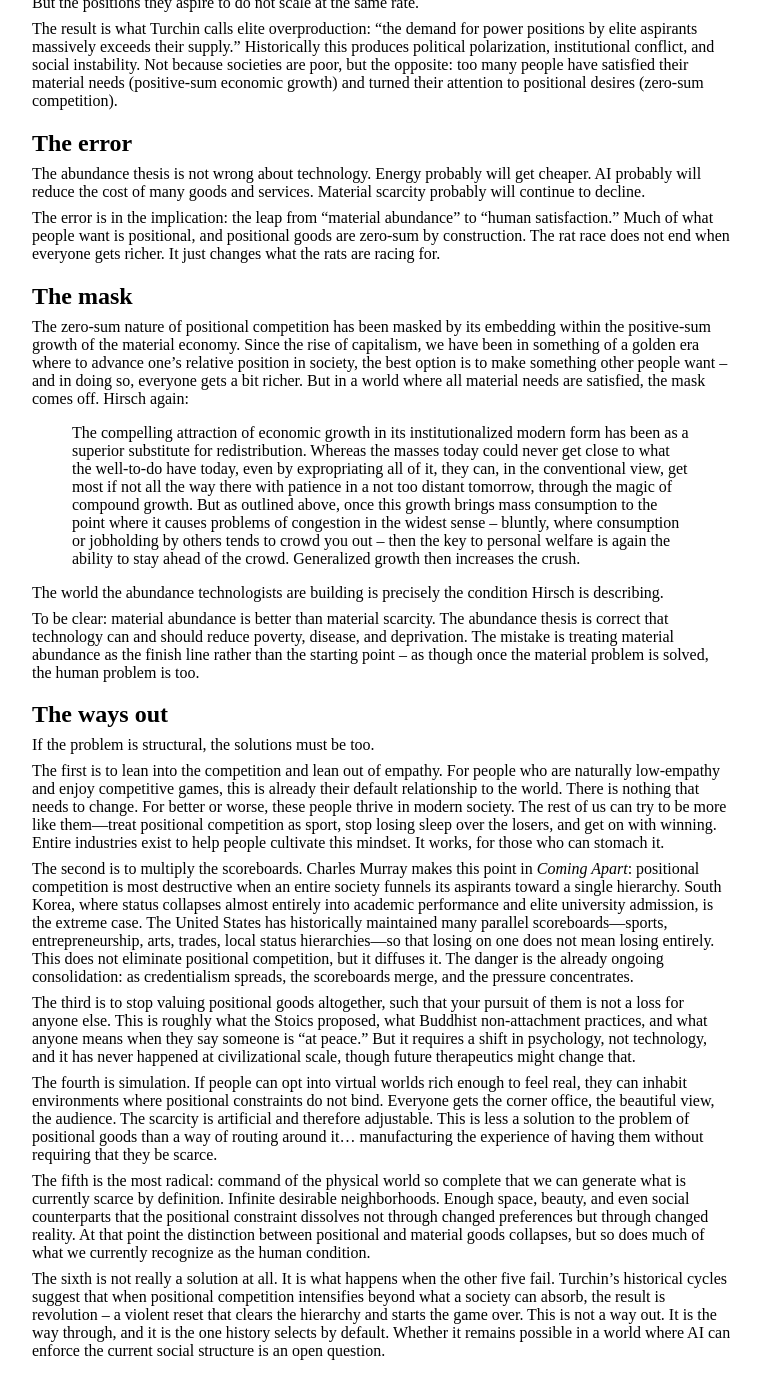
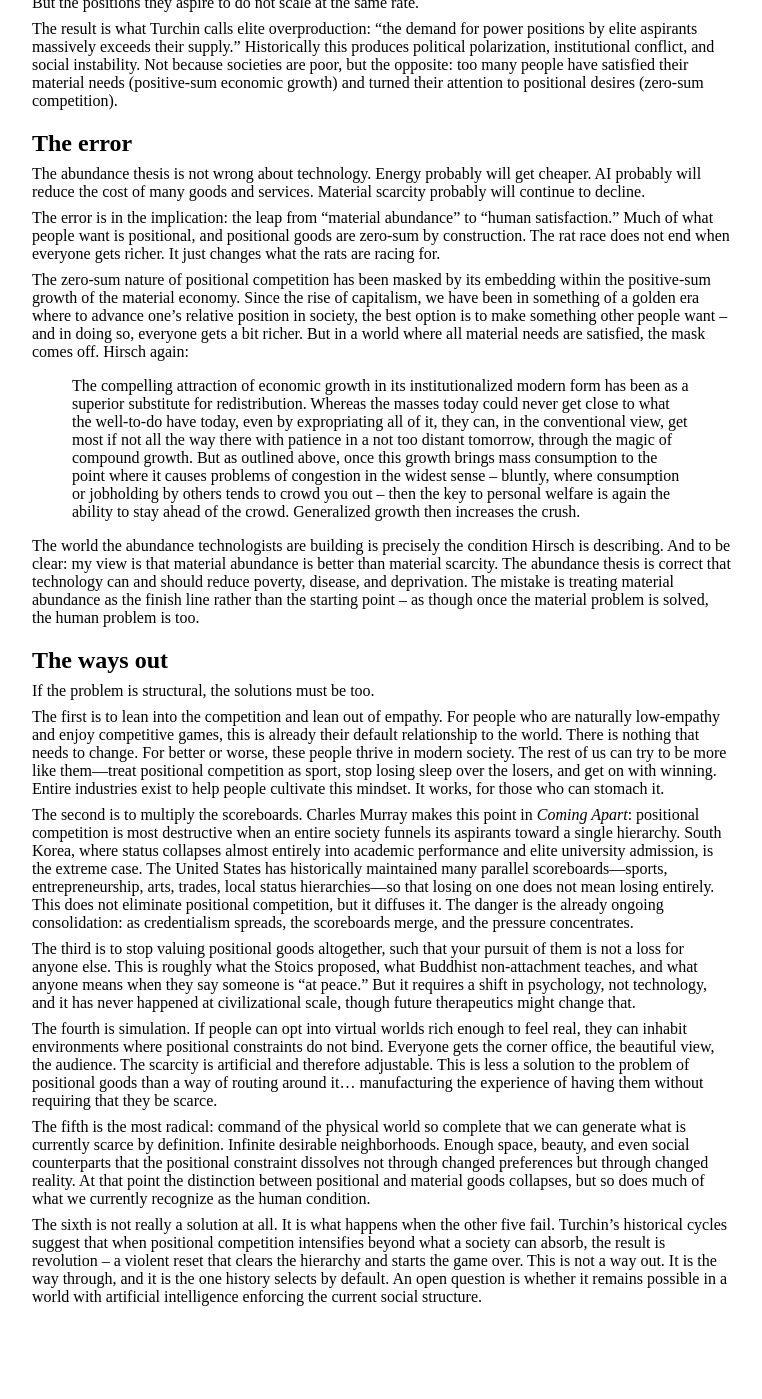
Before and after one commit to maxh/maxheinritz.com, a Jekyll site: the page built from _posts/2026-03-07-contra-abundance.md, in a window 1280 px wide and 1400 px high, scrolled down 638 px. Shown: the whole window, without its empty margins (108-870 px from the left). Built offline with Jekyll 4.4.1, drawn with Linux system fonts in a browser that asks for light colours; after the commit the page ends 1984 px from its top, so only the background shows below that.

Commit message:
clean again

```diff
--- a/_posts/2026-03-07-contra-abundance.md
+++ b/_posts/2026-03-07-contra-abundance.md
@@ -28,15 +28,11 @@ The abundance thesis is not wrong about technology. Energy probably will get che
 
 The error is in the implication: the leap from "material abundance" to "human satisfaction." Much of what people want is positional, and positional goods are zero-sum by construction. The rat race does not end when everyone gets richer. It just changes what the rats are racing for.
 
-## The mask
-
 The zero-sum nature of positional competition has been masked by its embedding within the positive-sum growth of the material economy. Since the rise of capitalism, we have been in something of a golden era where to advance one's relative position in society, the best option is to make something other people want -- and in doing so, everyone gets a bit richer. But in a world where all material needs are satisfied, the mask comes off. Hirsch again:
 
 > The compelling attraction of economic growth in its institutionalized modern form has been as a superior substitute for redistribution. Whereas the masses today could never get close to what the well-to-do have today, even by expropriating all of it, they can, in the conventional view, get most if not all the way there with patience in a not too distant tomorrow, through the magic of compound growth. But as outlined above, once this growth brings mass consumption to the point where it causes problems of congestion in the widest sense -- bluntly, where consumption or jobholding by others tends to crowd you out -- then the key to personal welfare is again the ability to stay ahead of the crowd. Generalized growth then increases the crush.
 
-The world the abundance technologists are building is precisely the condition Hirsch is describing.
-
-To be clear: material abundance is better than material scarcity. The abundance thesis is correct that technology can and should reduce poverty, disease, and deprivation. The mistake is treating material abundance as the finish line rather than the starting point -- as though once the material problem is solved, the human problem is too.
+The world the abundance technologists are building is precisely the condition Hirsch is describing. And to be clear: my view is that material abundance is better than material scarcity. The abundance thesis is correct that technology can and should reduce poverty, disease, and deprivation. The mistake is treating material abundance as the finish line rather than the starting point -- as though once the material problem is solved, the human problem is too.
 
 ## The ways out
 
@@ -46,10 +42,10 @@ The first is to lean into the competition and lean out of empathy. For people wh
 
 The second is to multiply the scoreboards. Charles Murray makes this point in _Coming Apart_: positional competition is most destructive when an entire society funnels its aspirants toward a single hierarchy. South Korea, where status collapses almost entirely into academic performance and elite university admission, is the extreme case. The United States has historically maintained many parallel scoreboards—sports, entrepreneurship, arts, trades, local status hierarchies—so that losing on one does not mean losing entirely. This does not eliminate positional competition, but it diffuses it. The danger is the already ongoing consolidation: as credentialism spreads, the scoreboards merge, and the pressure concentrates.
 
-The third is to stop valuing positional goods altogether, such that your pursuit of them is not a loss for anyone else. This is roughly what the Stoics proposed, what Buddhist non-attachment practices, and what anyone means when they say someone is "at peace." But it requires a shift in psychology, not technology, and it has never happened at civilizational scale, though future therapeutics might change that.
+The third is to stop valuing positional goods altogether, such that your pursuit of them is not a loss for anyone else. This is roughly what the Stoics proposed, what Buddhist non-attachment teaches, and what anyone means when they say someone is "at peace." But it requires a shift in psychology, not technology, and it has never happened at civilizational scale, though future therapeutics might change that.
 
 The fourth is simulation. If people can opt into virtual worlds rich enough to feel real, they can inhabit environments where positional constraints do not bind. Everyone gets the corner office, the beautiful view, the audience. The scarcity is artificial and therefore adjustable. This is less a solution to the problem of positional goods than a way of routing around it... manufacturing the experience of having them without requiring that they be scarce.
 
 The fifth is the most radical: command of the physical world so complete that we can generate what is currently scarce by definition. Infinite desirable neighborhoods. Enough space, beauty, and even social counterparts that the positional constraint dissolves not through changed preferences but through changed reality. At that point the distinction between positional and material goods collapses, but so does much of what we currently recognize as the human condition.
 
-The sixth is not really a solution at all. It is what happens when the other five fail. Turchin's historical cycles suggest that when positional competition intensifies beyond what a society can absorb, the result is revolution -- a violent reset that clears the hierarchy and starts the game over. This is not a way out. It is the way through, and it is the one history selects by default. Whether it remains possible in a world where AI can enforce the current social structure is an open question.
+The sixth is not really a solution at all. It is what happens when the other five fail. Turchin's historical cycles suggest that when positional competition intensifies beyond what a society can absorb, the result is revolution -- a violent reset that clears the hierarchy and starts the game over. This is not a way out. It is the way through, and it is the one history selects by default. An open question is whether it remains possible in a world with artificial intelligence enforcing the current social structure.
```
